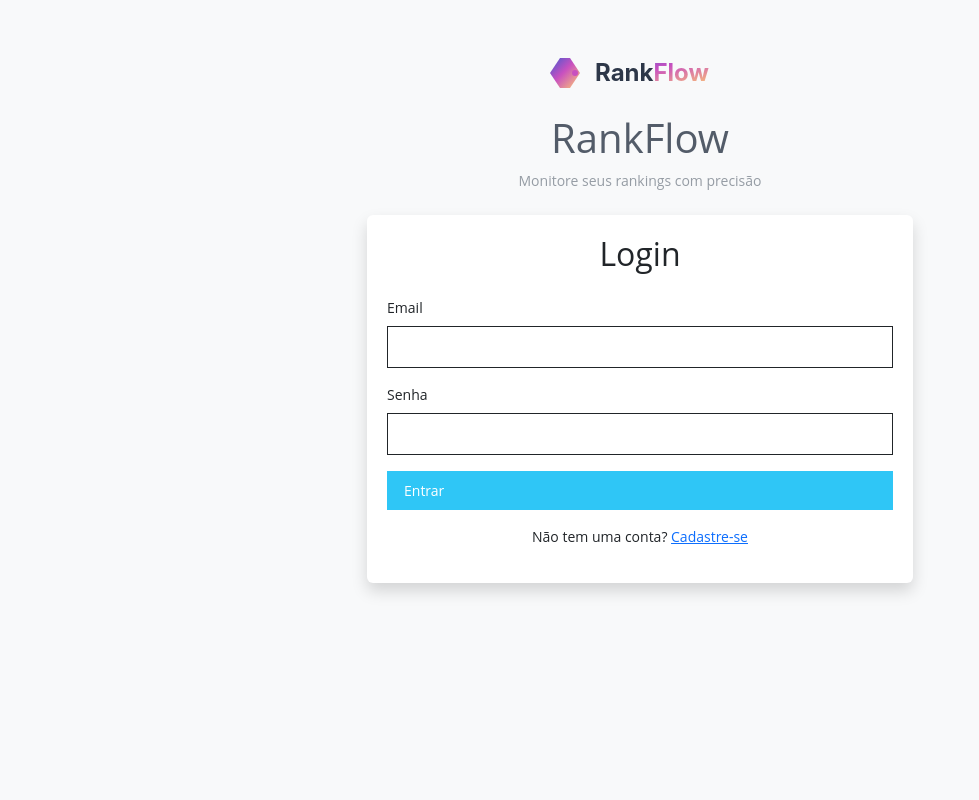
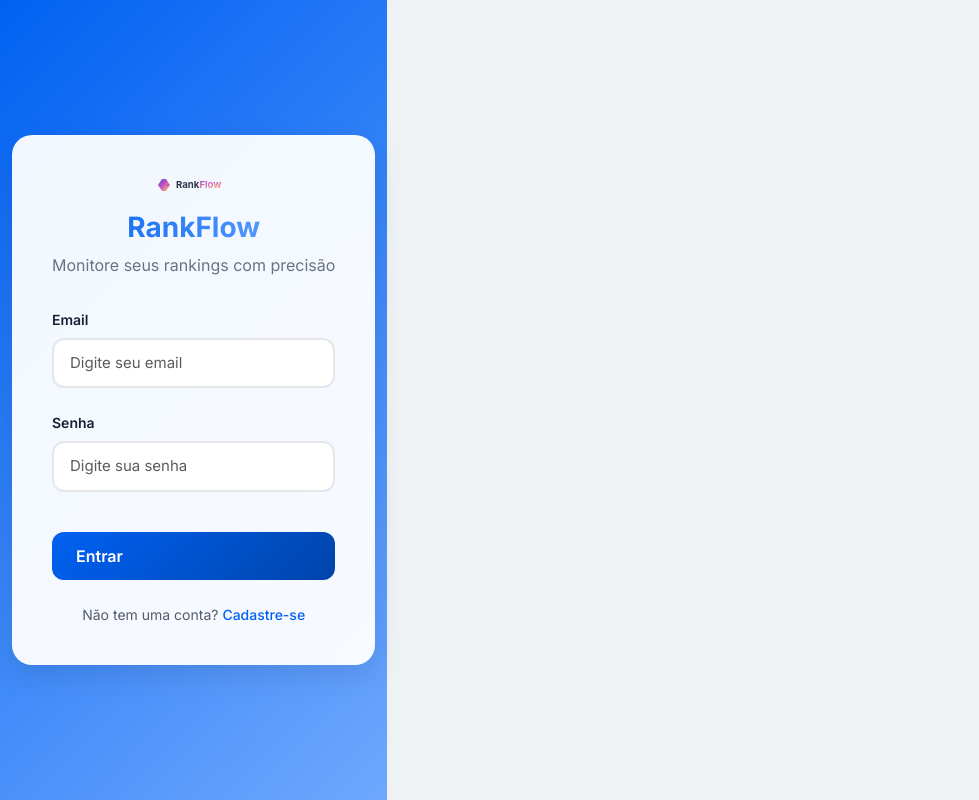
Before and after one commit to Gabrielnfranca/RankFlow_SEO, a Flask app: page /login in a window 1280 px wide. Shown: the whole page, without its empty margins (0-979 px from the left). Run offline with Flask 3, Linux system fonts and the light colour scheme.

Commit message:
Update login page with modern blue gradient design

```diff
--- a/static/css/style.css
+++ b/static/css/style.css
@@ -636,3 +636,101 @@ body {
 .badge.bg-danger {
     background-color: var(--danger) !important;
 }
+
+/* Estilos modernos para a página de login */
+.login-page {
+    min-height: 100vh;
+    background: linear-gradient(135deg, #0061f2 0%, #6ea8fe 100%);
+    display: flex;
+    align-items: center;
+    padding: 2rem 0;
+    font-family: 'Inter', sans-serif;
+}
+
+.login-container {
+    background: rgba(255, 255, 255, 0.95);
+    border-radius: 20px;
+    box-shadow: 0 10px 30px rgba(0, 0, 0, 0.1);
+    backdrop-filter: blur(10px);
+    padding: 2.5rem;
+    max-width: 450px;
+    width: 100%;
+    margin: 0 auto;
+}
+
+.login-logo {
+    width: 80px;
+    height: auto;
+    margin-bottom: 1rem;
+}
+
+.login-title {
+    color: #1a1f36;
+    font-size: 28px;
+    font-weight: 700;
+    margin-bottom: 0.5rem;
+    background: linear-gradient(90deg, #0061f2, #6ea8fe);
+    -webkit-background-clip: text;
+    -webkit-text-fill-color: transparent;
+}
+
+.login-subtitle {
+    color: #6b7280;
+    font-size: 16px;
+    margin-bottom: 2rem;
+}
+
+.login-form .form-label {
+    color: #1a1f36;
+    font-weight: 600;
+    font-size: 14px;
+}
+
+.login-form .form-control {
+    border: 2px solid #e5e7eb;
+    border-radius: 12px;
+    padding: 12px 16px;
+    height: auto;
+    font-size: 15px;
+    transition: all 0.2s ease;
+}
+
+.login-form .form-control:focus {
+    border-color: #0061f2;
+    box-shadow: 0 0 0 3px rgba(0, 97, 242, 0.1);
+}
+
+.login-btn {
+    background: linear-gradient(135deg, #0061f2 0%, #0044ab 100%);
+    border: none;
+    border-radius: 12px;
+    padding: 12px 24px;
+    font-weight: 600;
+    font-size: 16px;
+    width: 100%;
+    margin-top: 1rem;
+    transition: all 0.3s ease;
+    color: white;
+}
+
+.login-btn:hover {
+    background: linear-gradient(135deg, #0044ab 0%, #003584 100%);
+    transform: translateY(-1px);
+    box-shadow: 0 4px 12px rgba(0, 97, 242, 0.2);
+}
+
+.login-links {
+    margin-top: 1.5rem;
+    text-align: center;
+}
+
+.login-links a {
+    color: #0061f2;
+    text-decoration: none;
+    font-weight: 500;
+    transition: color 0.2s ease;
+}
+
+.login-links a:hover {
+    color: #0044ab;
+}
--- a/templates/login.html
+++ b/templates/login.html
@@ -5,20 +5,19 @@
     <meta name="viewport" content="width=device-width, initial-scale=1.0">
     <title>Login - RankFlow</title>
     <link href="https://cdn.jsdelivr.net/npm/bootstrap@5.3.0/dist/css/bootstrap.min.css" rel="stylesheet">
+    <link href="https://fonts.googleapis.com/css2?family=Inter:wght@400;500;600;700&display=swap" rel="stylesheet">
     <link rel="stylesheet" href="{{ url_for('static', filename='css/style.css') }}">
 </head>
-<body class="bg-light">
+<body>
+    <div class="login-page">
         <div class="container">
-        <div class="row justify-content-center mt-5">
-            <div class="col-md-6">
-                <div class="text-center mb-4">
+            <div class="login-container">
+                <div class="text-center">
                     <img src="{{ url_for('static', filename='images/logo.svg') }}" alt="RankFlow Logo" class="login-logo">
-                    <h1 class="mt-3 brand-name">RankFlow</h1>
-                    <p class="text-muted">Monitore seus rankings com precisão</p>
+                    <h1 class="login-title">RankFlow</h1>
+                    <p class="login-subtitle">Monitore seus rankings com precisão</p>
                 </div>
-                <div class="card shadow">
-                    <div class="card-body">
-                        <h2 class="text-center mb-4">Login</h2>
+
                 {% with messages = get_flashed_messages() %}
                     {% if messages %}
                         {% for message in messages %}
@@ -29,30 +28,31 @@
                         {% endfor %}
                     {% endif %}
                 {% endwith %}
-                        <form method="POST" action="{{ url_for('login', next=request.args.get('next', '')) }}">
-                            <div class="mb-3">
+
+                <form method="POST" action="{{ url_for('login', next=request.args.get('next', '')) }}" class="login-form">
+                    <div class="mb-4">
                         <label for="email" class="form-label">Email</label>
-                                <input type="email" class="form-control" id="email" name="email" required>
+                        <input type="email" class="form-control" id="email" name="email" required
+                               placeholder="Digite seu email">
                     </div>
-                            <div class="mb-3">
+                    <div class="mb-4">
                         <label for="senha" class="form-label">Senha</label>
-                                <input type="password" class="form-control" id="senha" name="senha" required>
+                        <input type="password" class="form-control" id="senha" name="senha" required
+                               placeholder="Digite sua senha">
                     </div>
                     {% if request.args.get('next') %}
                         <input type="hidden" name="next" value="{{ request.args.get('next') }}">
                     {% endif %}
-                            <div class="d-grid gap-2">
-                                <button type="submit" class="btn btn-primary">Entrar</button>
+                    <button type="submit" class="btn login-btn">Entrar</button>
+
+                    <div class="login-links">
+                        <p class="mb-0">Não tem uma conta? <a href="{{ url_for('cadastro') }}">Cadastre-se</a></p>
                     </div>
                 </form>
-                        <div class="text-center mt-3">
-                            <p>Não tem uma conta? <a href="{{ url_for('cadastro') }}">Cadastre-se</a></p>
             </div>
         </div>
     </div>
-            </div>
-        </div>
-    </div>
+
     <script src="https://cdn.jsdelivr.net/npm/bootstrap@5.3.0/dist/js/bootstrap.bundle.min.js"></script>
 </body>
 </html>
```
Lines whose indentation alone changed are shown as unchanged.
